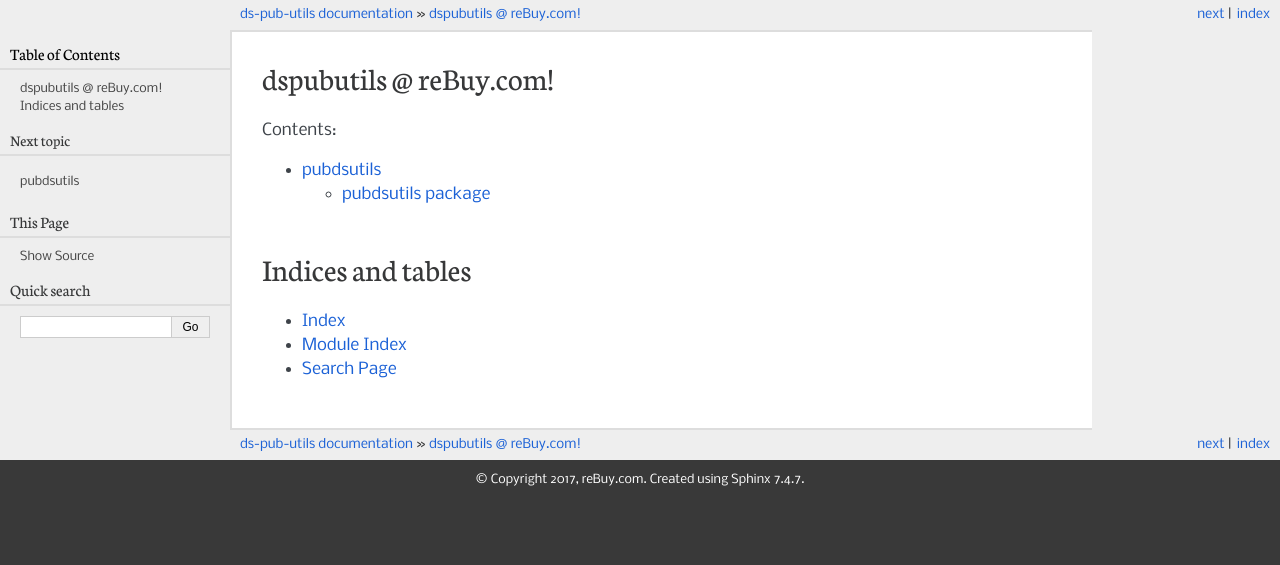
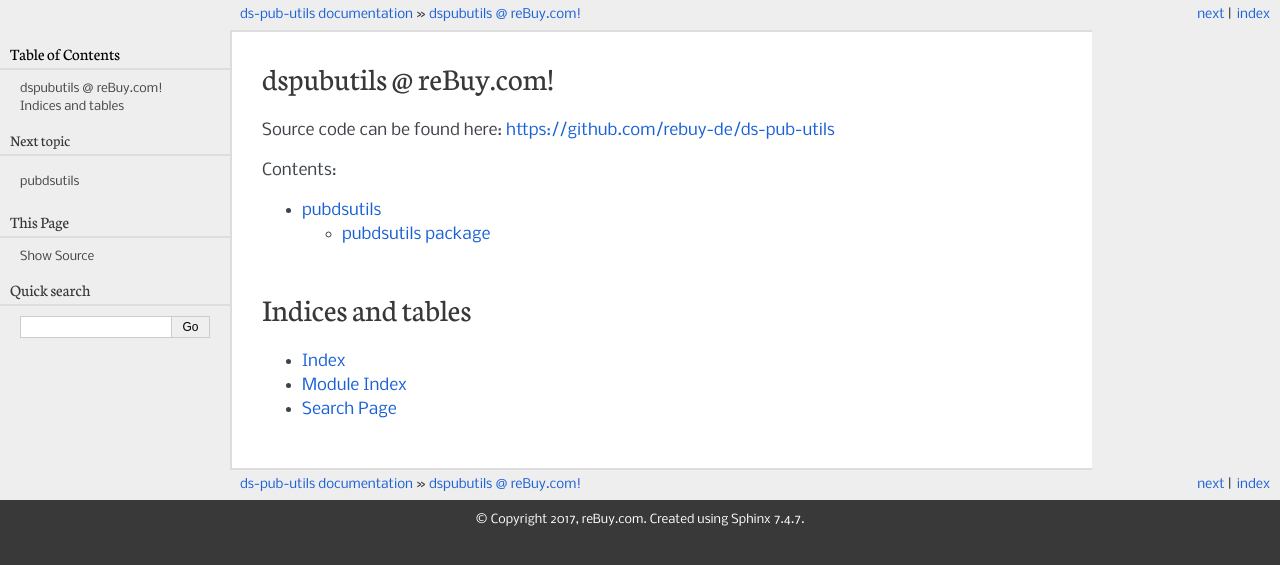
Before and after one commit to rebuy-de/ds-pub-utils, a Sphinx documentation site: the page built from docs/index.rst, in a window 1280 px wide. Shown: the top 565 px of the page. Built offline with Sphinx 7.4.7, drawn with Linux system fonts in a browser that asks for light colours.

Commit message:
Added link to sources in docs

```diff
--- a/docs/index.rst
+++ b/docs/index.rst
@@ -5,6 +5,8 @@
 
 dspubutils @ reBuy.com!
 =======================
+
+Source code can be found here: https://github.com/rebuy-de/ds-pub-utils
 
 .. toctree::
    :maxdepth: 2
```
